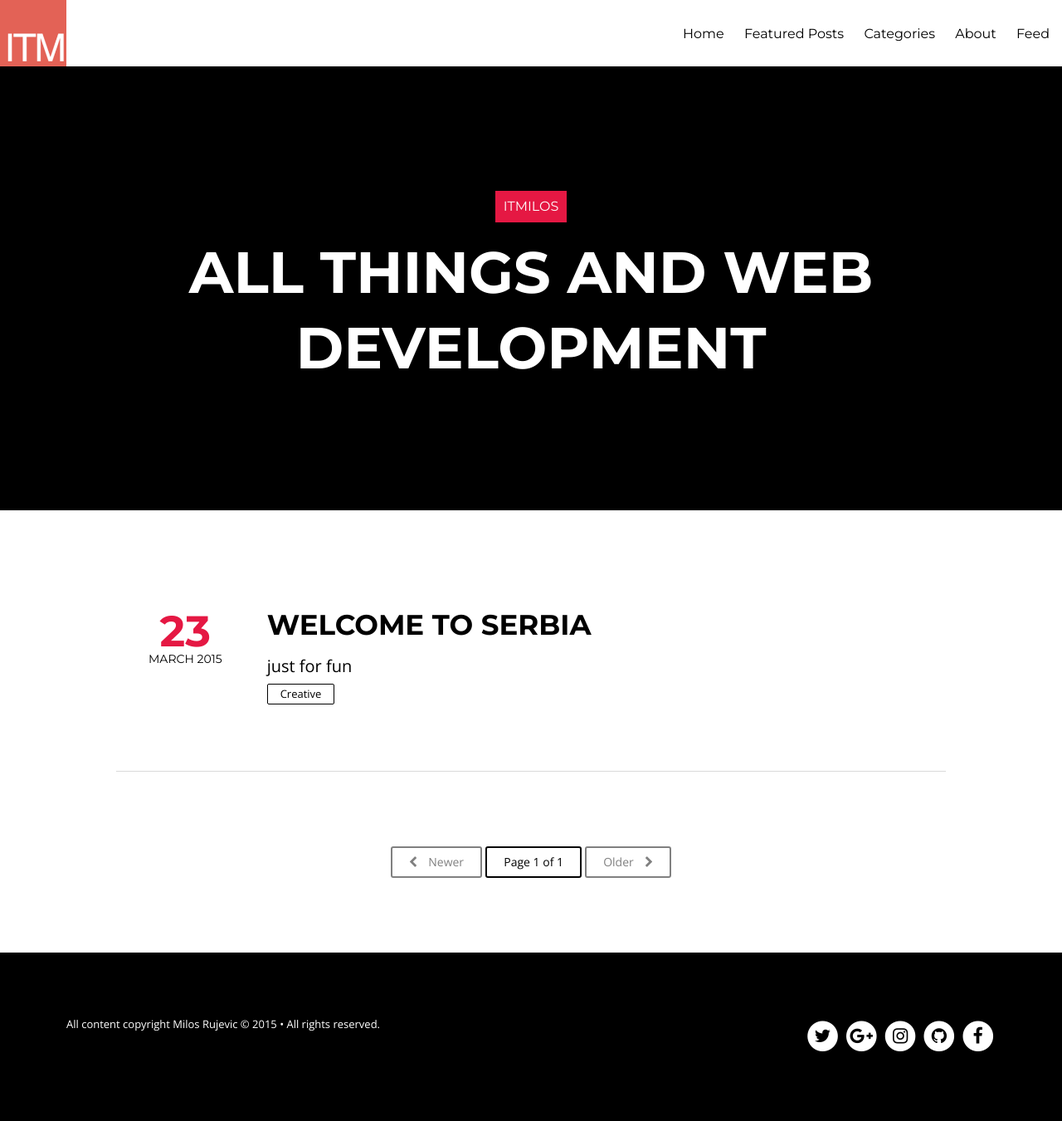
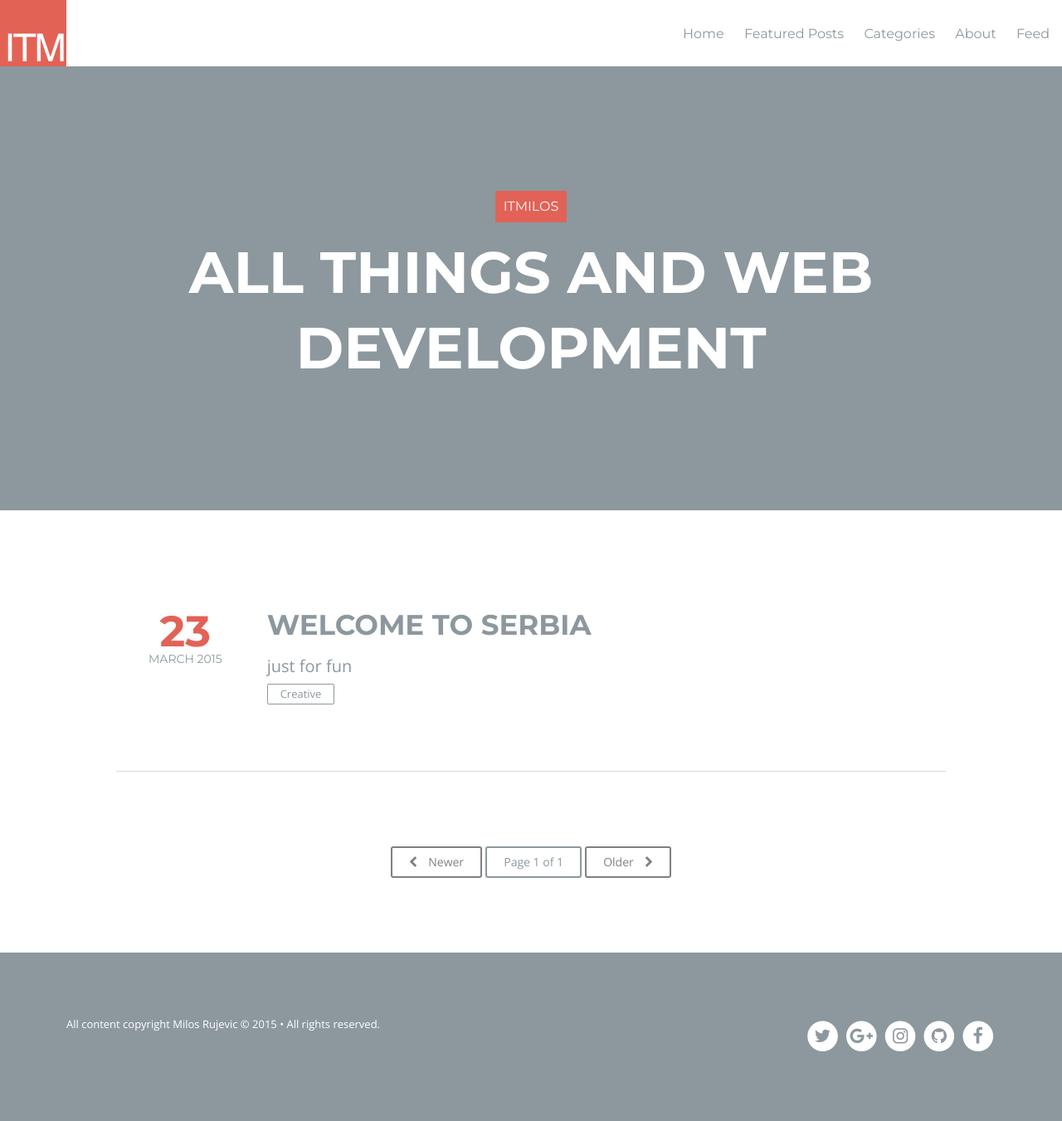
Before and after one commit to itmilos/itmilos-ex-blog, a Jekyll site: the page built from index.html, in a window 1280 px wide. Shown: the whole page at 83% size. Built offline with Jekyll 4.4.1, drawn with Linux system fonts in a browser that asks for light colours; nearby versions of some CDN libraries; the list of posts is cut into pages by our own code.

Commit message:
update colors

```diff
--- a/assets/css/style.css
+++ b/assets/css/style.css
@@ -49,13 +49,13 @@ main, .notepad-share-icons, .notepad-disqus {
   .notepad-blog-menu .notepad-mobile-menu a {
     display: inline-block;
     outline: none;
-    color: black;
+    color: #8c989e;
     padding-top: 1.25rem;
     padding-bottom: 1.25rem; }
     .notepad-blog-menu .notepad-mobile-menu a:hover {
-      color: black; }
+      color: #8c989e; }
   .notepad-blog-menu ul {
-    background: black;
+    background: #8c989e;
     position: absolute;
     width: 100%;
     -webkit-transform: translate3d(0, -110%, 0);
@@ -125,13 +125,13 @@ main, .notepad-share-icons, .notepad-disqus {
           text-align: left;
           padding: 0; }
           .notepad-blog-menu ul li a {
-            color: black;
+            color: #8c989e;
             display: inline-block;
             border-bottom: 0.1875rem solid transparent;
             width: auto;
             height: auto; }
             .notepad-blog-menu ul li a:hover {
-              border-bottom: 0.1875rem solid #e51843; } }
+              border-bottom: 0.1875rem solid #E26257; } }
 
 .notepad-site-head .notepad-site-head-menu {
   background: white; }
@@ -150,24 +150,24 @@ main, .notepad-share-icons, .notepad-disqus {
     font-family: "Montserrat", sans-serif;
     font-size: 1.625rem;
     font-weight: 700;
-    color: black;
+    color: #8c989e;
     text-transform: uppercase;
     letter-spacing: -0.0625rem; }
     .notepad-site-head .notepad-site-head-menu .title a {
-      color: black; }
+      color: #8c989e; }
       .notepad-site-head .notepad-site-head-menu .title a:hover {
-        color: black; }
+        color: #8c989e; }
 .notepad-site-head .notepad-site-head-content {
   width: 100%;
   text-align: center;
-  background-color: black;
+  background-color: #8c989e;
   background-size: cover; }
   .notepad-site-head .notepad-site-head-content.with-bg-cover {
     background-color: rgba(0, 0, 0, 0.7); }
   .notepad-site-head .notepad-site-head-content .notepad-site-head-title-bg {
     display: inline-block;
     padding: 0.625rem;
-    background: #e51843;
+    background: #E26257;
     line-height: 1.1; }
   .notepad-site-head .notepad-site-head-content h1, .notepad-site-head .notepad-site-head-content h2 {
     margin: 0;
@@ -236,17 +236,17 @@ main, .notepad-share-icons, .notepad-disqus {
       display: block;
       font-size: 3.25rem;
       font-weight: 800;
-      color: #e51843;
+      color: #E26257;
       font-family: "Montserrat", sans-serif; }
     .notepad-content .notepad-index-post .notepad-post-meta .month-year {
       display: block;
       font-size: 1rem;
-      color: black;
+      color: #8c989e;
       font-size: 0.875rem;
       font-family: "Montserrat", sans-serif;
       text-transform: uppercase; }
   .notepad-content .notepad-index-post .notepad-post-header .notepad-post-title {
-    color: black;
+    color: #8c989e;
     font-weight: 700;
     text-transform: uppercase;
     text-align: center;
@@ -255,14 +255,14 @@ main, .notepad-share-icons, .notepad-disqus {
     padding: 0;
     line-height: 1.1; }
     .notepad-content .notepad-index-post .notepad-post-header .notepad-post-title a {
-      color: black; }
+      color: #8c989e; }
   @media only screen and (min-width: 40.063em) {
     .notepad-content .notepad-index-post .notepad-post-header .notepad-post-title {
       text-align: left;
       font-size: 2.125rem;
       margin-bottom: 0.9375rem; } }
   .notepad-content .notepad-index-post .notepad-post-excerpt {
-    color: black;
+    color: #8c989e;
     font-size: 1.25rem;
     margin-top: 0.625rem;
     text-align: center; }
@@ -275,7 +275,7 @@ main, .notepad-share-icons, .notepad-disqus {
   .notepad-content .notepad-index-post .notepad-index-post-tags {
     font-size: 0.8125rem;
     float: none;
-    color: black;
+    color: #8c989e;
     text-align: center;
     padding-top: 1.25rem;
     padding-bottom: 0.625rem; }
@@ -283,13 +283,13 @@ main, .notepad-share-icons, .notepad-disqus {
       display: inline-block;
       padding: 0.3125rem 0.9375rem;
       margin-right: 0.1875rem;
-      color: black;
-      border: 0.0625rem solid black;
+      color: #8c989e;
+      border: 0.0625rem solid #8c989e;
       border-radius: 0.125rem;
       margin-bottom: 0.3125rem; }
       .notepad-content .notepad-index-post .notepad-index-post-tags a:hover {
-        color: #e51843;
-        border: 0.0625rem solid #e51843; }
+        color: #E26257;
+        border: 0.0625rem solid #E26257; }
   @media only screen and (min-width: 40.063em) {
     .notepad-content .notepad-index-post .notepad-index-post-tags {
       padding-top: 0.3125rem;
@@ -305,7 +305,7 @@ main, .notepad-share-icons, .notepad-disqus {
     margin-top: 1.5625rem;
     font-size: 0.8125rem;
     color: white;
-    background-color: black;
+    background-color: #8c989e;
     font-weight: 600;
     padding: 0.625rem 2.5rem;
     text-transform: uppercase;
@@ -314,7 +314,7 @@ main, .notepad-share-icons, .notepad-disqus {
     width: 60%;
     border-radius: 0.125rem; }
     .notepad-content .notepad-index-post .notepad-post-read-more:hover {
-      background-color: #e51843; }
+      background-color: #E26257; }
   @media only screen and (min-width: 40.063em) {
     .notepad-content .notepad-index-post .notepad-post-read-more {
       width: auto;
@@ -333,12 +333,12 @@ nav.pagination {
     display: inline-block;
     padding: 0.625rem 1.25rem;
     border-radius: 0.1875rem;
-    color: black;
-    border: 0.125rem solid black; }
+    color: #8c989e;
+    border: 0.125rem solid #8c989e; }
   nav.pagination .newer-posts:hover,
   nav.pagination .older-posts:hover {
-    border: 0.125rem solid #e51843;
-    color: #e51843; }
+    border: 0.125rem solid #E26257;
+    color: #E26257; }
   nav.pagination .newer-posts.faded,
   nav.pagination .older-posts.faded {
     color: gray;
@@ -352,7 +352,7 @@ nav.pagination {
     margin-left: 0.625rem; }
 
 .notepad-site-footer {
-  background: black; }
+  background: #8c989e; }
   .notepad-site-footer.with-bg-cover {
     background-color: rgba(0, 0, 0, 0.7); }
   .notepad-site-footer .social-icons,
@@ -374,7 +374,7 @@ nav.pagination {
     float: none;
     padding-bottom: 3.75rem; }
     .notepad-site-footer .social-icons a {
-      color: black; }
+      color: #8c989e; }
   @media only screen and (min-width: 70em) {
     .notepad-site-footer .social-icons,
     .notepad-site-footer .copyright {
@@ -429,7 +429,7 @@ nav.pagination {
   .notepad-tags-container .notepad-tags-header {
     font-family: "Montserrat", sans-serif;
     font-size: 1.125rem;
-    color: black;
+    color: #8c989e;
     text-transform: uppercase;
     margin: 0;
     padding: 0;
@@ -437,7 +437,7 @@ nav.pagination {
     padding-bottom: 3.125rem;
     text-align: center; }
     .notepad-tags-container .notepad-tags-header .tag-name {
-      color: #e51843;
+      color: #E26257;
       text-transform: none; }
     @media only screen and (min-width: 40.063em) {
       .notepad-tags-container .notepad-tags-header {
@@ -937,7 +937,7 @@ button::-moz-focus-inner {
     width: 100%;
     height: 100%;
     box-shadow: 0 0 8px rgba(0, 0, 0, 0.6);
-    background: black; }
+    background: #8c989e; }
 
 /* Main image in popup */
 img.mfp-img {
```
